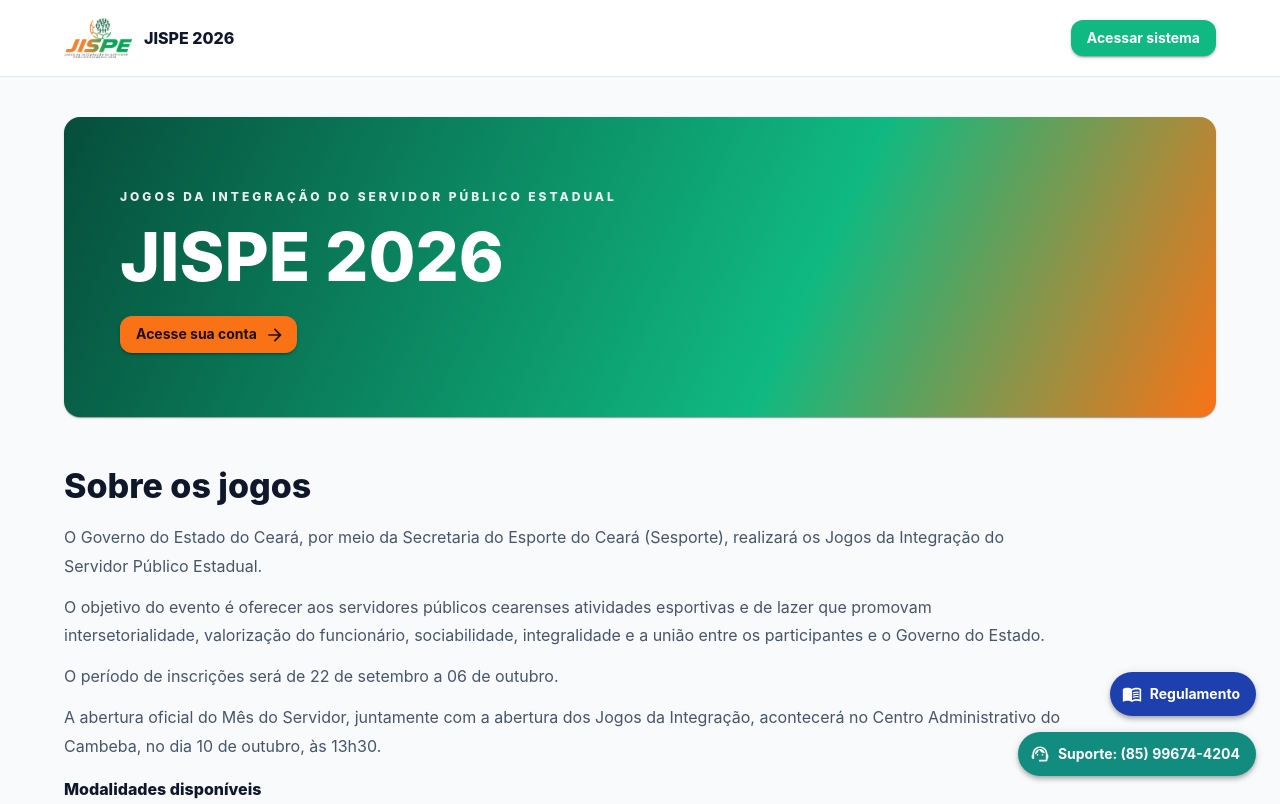
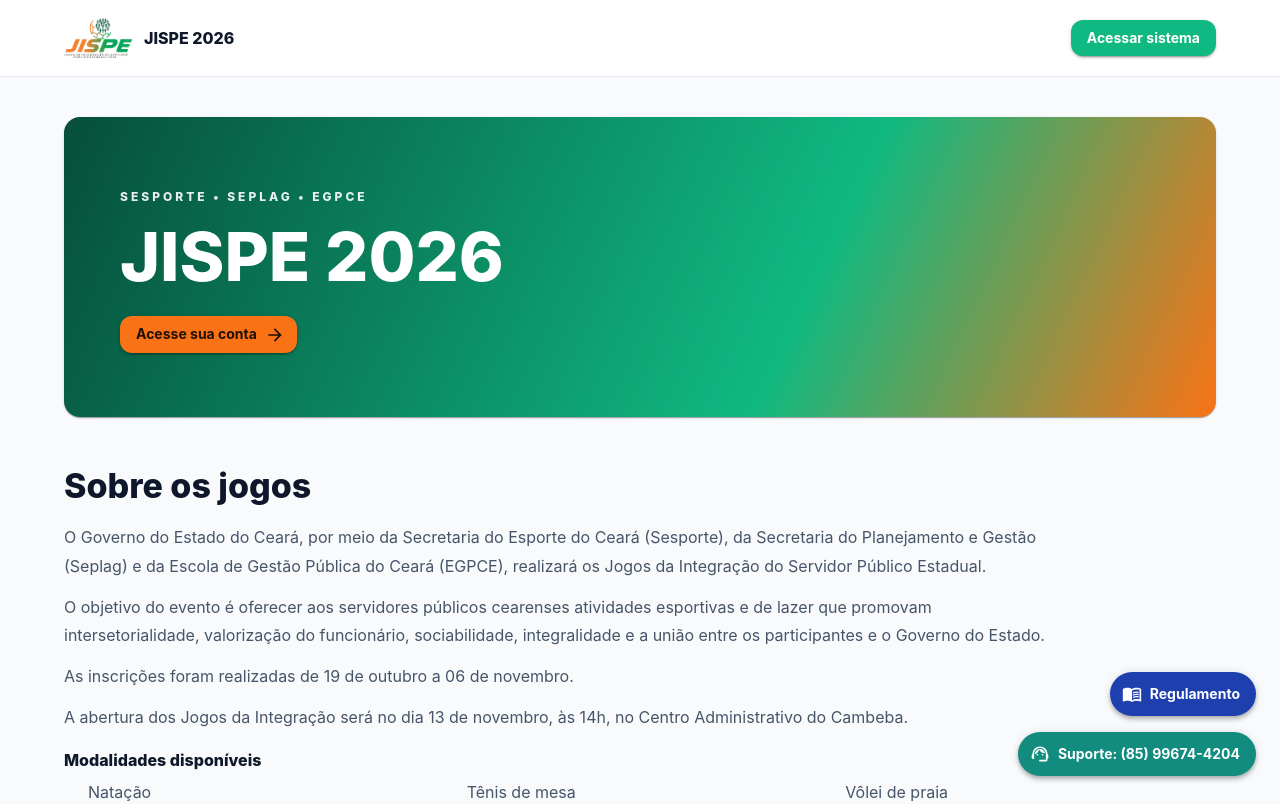
Before and after one commit to kassianefacanha/JISPE-, a React (Vite) app in the folder frontend/: page / in a window 1280 px wide. Shown: the top 804 px of the page. Built offline with nearby package versions, Linux system fonts and the light colour scheme; no server answers.

Commit message:
feat: update event description and registration details for Jogos da Integração

```diff
--- a/frontend/src/pages/PublicHomePage.jsx
+++ b/frontend/src/pages/PublicHomePage.jsx
@@ -22,10 +22,10 @@ import DescriptionOutlinedIcon from '@mui/icons-material/DescriptionOutlined';
 import api, { getApiErrorMessage } from '../services/api';
 
 const eventDescription = [
-  'O Governo do Estado do Ceará, por meio da Secretaria do Esporte do Ceará (Sesporte), realizará os Jogos da Integração do Servidor Público Estadual.',
+  'O Governo do Estado do Ceará, por meio da Secretaria do Esporte do Ceará (Sesporte), da Secretaria do Planejamento e Gestão (Seplag) e da Escola de Gestão Pública do Ceará (EGPCE), realizará os Jogos da Integração do Servidor Público Estadual.',
   'O objetivo do evento é oferecer aos servidores públicos cearenses atividades esportivas e de lazer que promovam intersetorialidade, valorização do funcionário, sociabilidade, integralidade e a união entre os participantes e o Governo do Estado.',
-  'O período de inscrições será de 22 de setembro a 06 de outubro.',
-  'A abertura oficial do Mês do Servidor, juntamente com a abertura dos Jogos da Integração, acontecerá no Centro Administrativo do Cambeba, no dia 10 de outubro, às 13h30.',
+  'As inscrições foram realizadas de 19 de outubro a 06 de novembro.',
+  'A abertura dos Jogos da Integração será no dia 13 de novembro, às 14h, no Centro Administrativo do Cambeba.',
 ];
 
 const modalities = [
@@ -181,7 +181,7 @@ export default function PublicHomePage() {
           >
             <Box sx={{ maxWidth: 700 }}>
               <Typography variant="overline" sx={{ letterSpacing: 3, fontWeight: 800, opacity: 0.9 }}>
-                Jogos da Integração do Servidor Público Estadual
+                Sesporte • Seplag • EGPCE
               </Typography>
               <Typography variant="h1" sx={{ fontSize: { xs: 40, sm: 54, md: 68 }, lineHeight: 1.05, mt: 1 }}>
                 JISPE 2026
```
